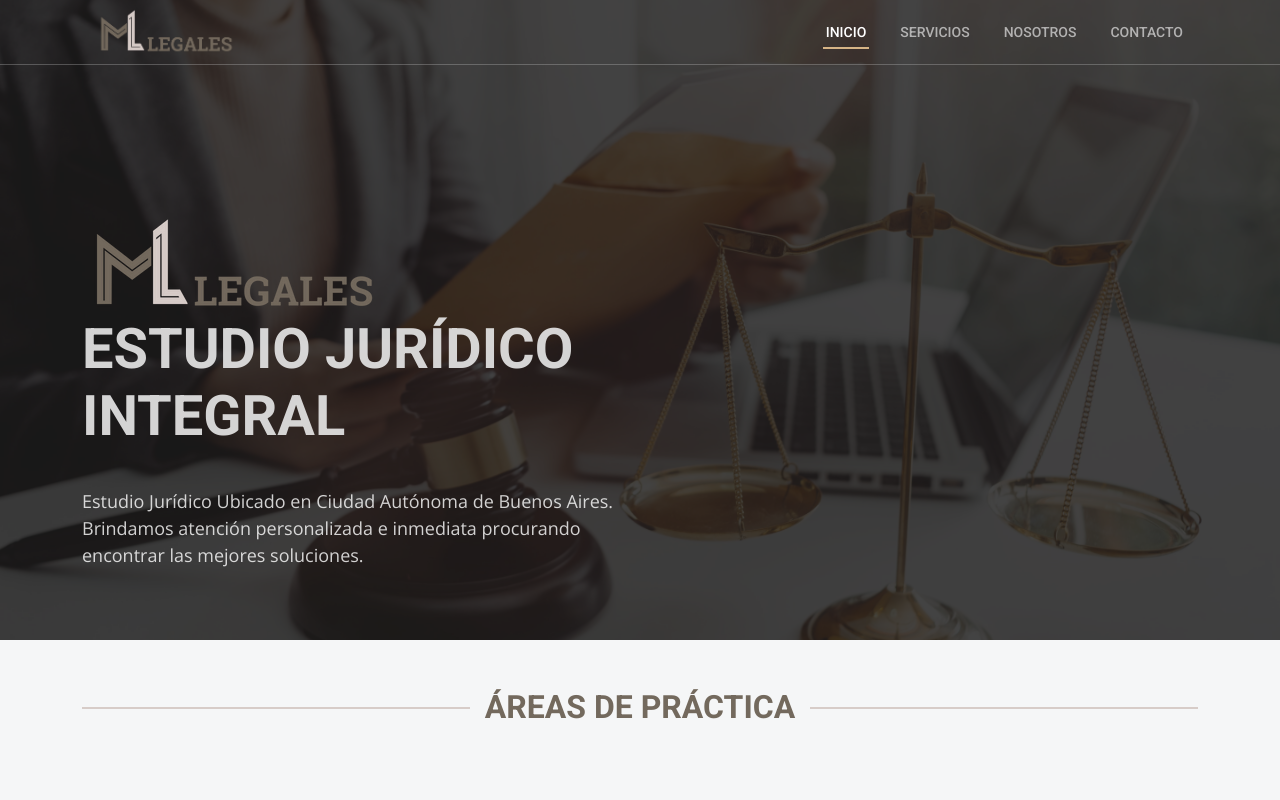
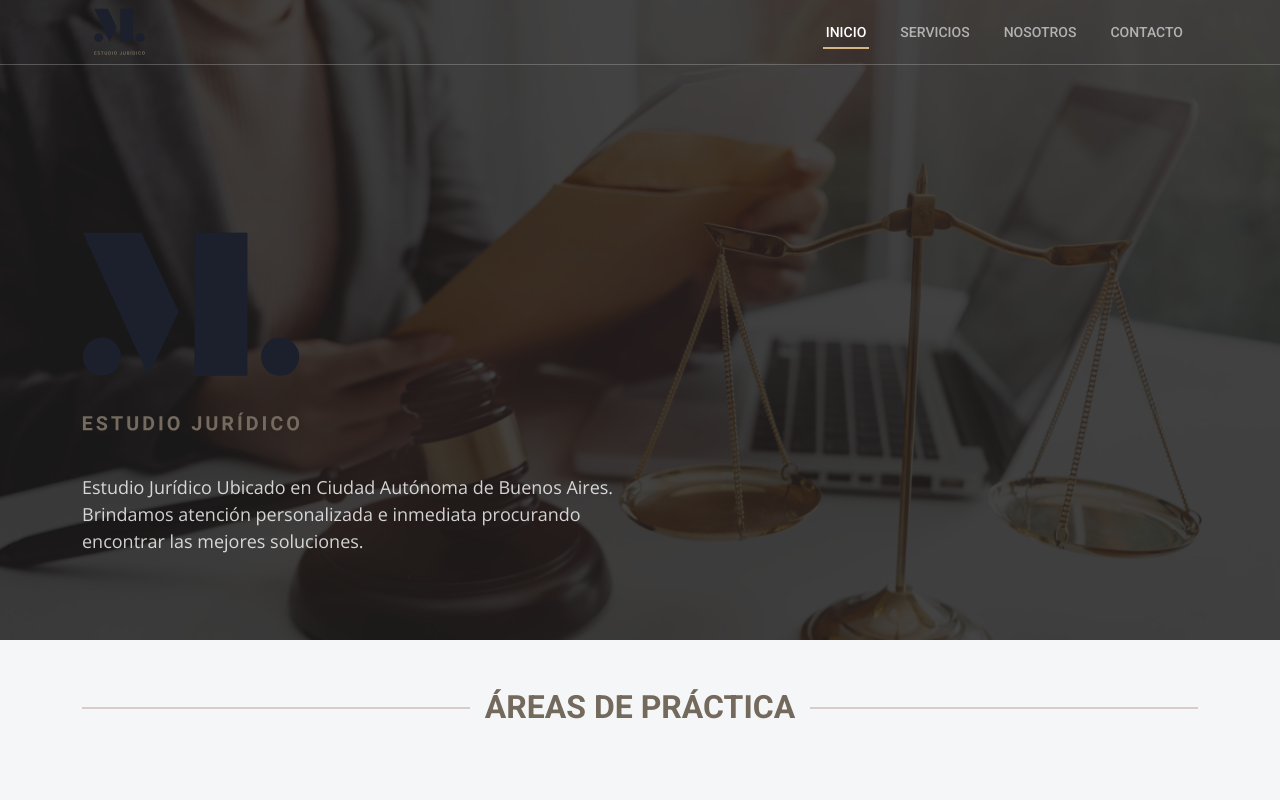
Before and after one commit to fbiason/ml-legales-2022, a website: page index.html in a window 1280 px wide. Shown: the top 800 px of the page. Drawn offline with nearby package versions, Linux system fonts and the light colour scheme.

Commit message:
actualizacion

```diff
--- a/index.html
+++ b/index.html
@@ -10,7 +10,7 @@
   <meta content="" name="ml legales, estudio juridico, abogados, ciudadania, derecho">
 
   <!-- Favicon -->
-  <link href="img/logo.png" rel="icon">
+  <link href="img/logo 1-05.svg" rel="icon">
 
   <!-- Fonts -->
   <link rel="preconnect" href="https://fonts.googleapis.com">
@@ -40,7 +40,7 @@
       <div class="container-fluid container-xl d-flex align-items-center justify-content-between container">
 
         <a href="index.html" class="logo d-flex align-items-center">
-          <img src="img/logo-ml-white.png" class="img-header" alt="ml legales" />
+          <img src="img/logo 1-05.svg" class="img-header" alt="ml legales" />
         </a>
 
         <i class="mobile-nav-toggle mobile-nav-show bi bi-list"></i>
@@ -65,9 +65,8 @@
         <div class="container">
           <div class="row justify-content-start">
             <div class="col-lg-6 text-start">
-              <h2 data-aos="fade-down"><img class="img-logo" src="img/logo-ml-white.png" class="img-fluid"
-                  alt="ml legales" /><br>ESTUDIO
-                JURÍDICO INTEGRAL<br></h2>
+              <h2 data-aos="fade-down"><img class="img-logo" src="img/logo 1-05.svg" class="img-fluid"
+                  alt="ml legales" /></h2>
               <p data-aos="fade-up">Estudio Jurídico Ubicado en Ciudad Autónoma de Buenos Aires. Brindamos atención
                 personalizada e inmediata procurando encontrar las mejores soluciones.</p>
             </div>
@@ -377,7 +376,7 @@
             <div class="info-item  d-flex flex-column justify-content-center align-items-center">
               <i class="bi bi-map"></i>
               <h3>Oficinas</h3>
-              <p>Uruguay 16, oficina 23. Capital Federal.</p>
+              <p>Uruguay 16, oficina 32. Capital Federal.</p>
             </div>
           </div><!-- End Info Item -->
 
--- a/scss/_hero.scss
+++ b/scss/_hero.scss
@@ -37,15 +37,22 @@
     z-index: 2;
   }
 }
-@media (max-width: 1024px){
-  .hero .info{
+
+.img-logo {
+  width: 40%;
+  height: 40%;
+}
+
+@media (max-width: 1024px) {
+  .hero .info {
     margin-block-end: 0rem;
   }
-  .hero .info h2{
+  .hero .info h2 {
     font-size: 40px;
     padding-bottom: 0px;
   }
 }
+
 @media (max-width: 768px) {
   .hero .info {
     padding: 40px;
@@ -75,7 +82,7 @@
   font-size: 18px;
 }
 @media (max-width: 425px) {
-  .hero .info{
+  .hero .info {
     margin-block-end: 5rem;
   }
   .hero .info h2 img {
--- a/scss/styles.scss
+++ b/scss/styles.scss
@@ -54,6 +54,10 @@ h4,
 h5,
 h6 {
   font-family: var(--font-primary);
+}
+
+.nosotros p {
+  text-align: justify;
 }
 
 /*--------------------------------------------------------------
```
Also changed, not shown: css/styles.css, img/logo 1-05.svg (added), img/logo 2-05.svg (added).
